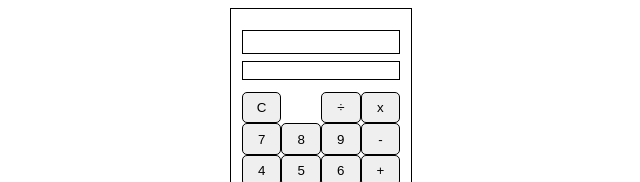
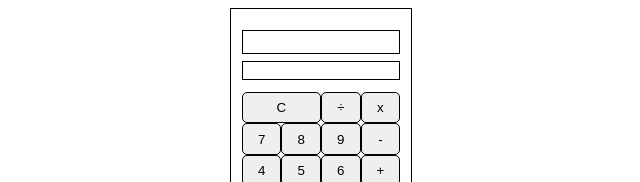
Before and after one commit to lucyewright/Calculator, a website with bundled scripts: page index.html in a window 1280 px wide. Shown: the top 182 px of the page, without its empty margins (319-959 px from the left). Built offline with nearby package versions, Linux system fonts and the light colour scheme.

Commit message:
tidied new index and removed unwanted buttons and code

```diff
--- a/style.css
+++ b/style.css
@@ -34,21 +34,6 @@ input {
   border-left: 1px solid black;
   border-right: 1px solid black;
 }
-
-/* #answer {
-  margin: 0px 0px 2px 0px;
-  padding: 0px 2px;
-  grid-column-start: col1-start;
-  grid-column-end: col-end;
-  grid-row-start: output;
-  grid-row-end: but1-start;
-  font-size: 12px;
-  height: 1.4em;
-  text-align: right;
-  border: 1px solid black;
-  border-left: 1px solid black;
-  border-right: 1px solid black;
-} */
 
 #running {
   margin: 0px 0px 2px 0px;
@@ -186,7 +171,7 @@ input {
 
 #clear {
   grid-column-start: col1-start;
-  grid-column-end: col2-start;
+  grid-column-end: col3-start;
   grid-row-start: but1-start;
   grid-row-end: but2-start;
 }
```
Also changed, not shown: oldIndex.js (deleted, +0 -104 lines), src/equalsClick.js (deleted, +0 -13 lines).
